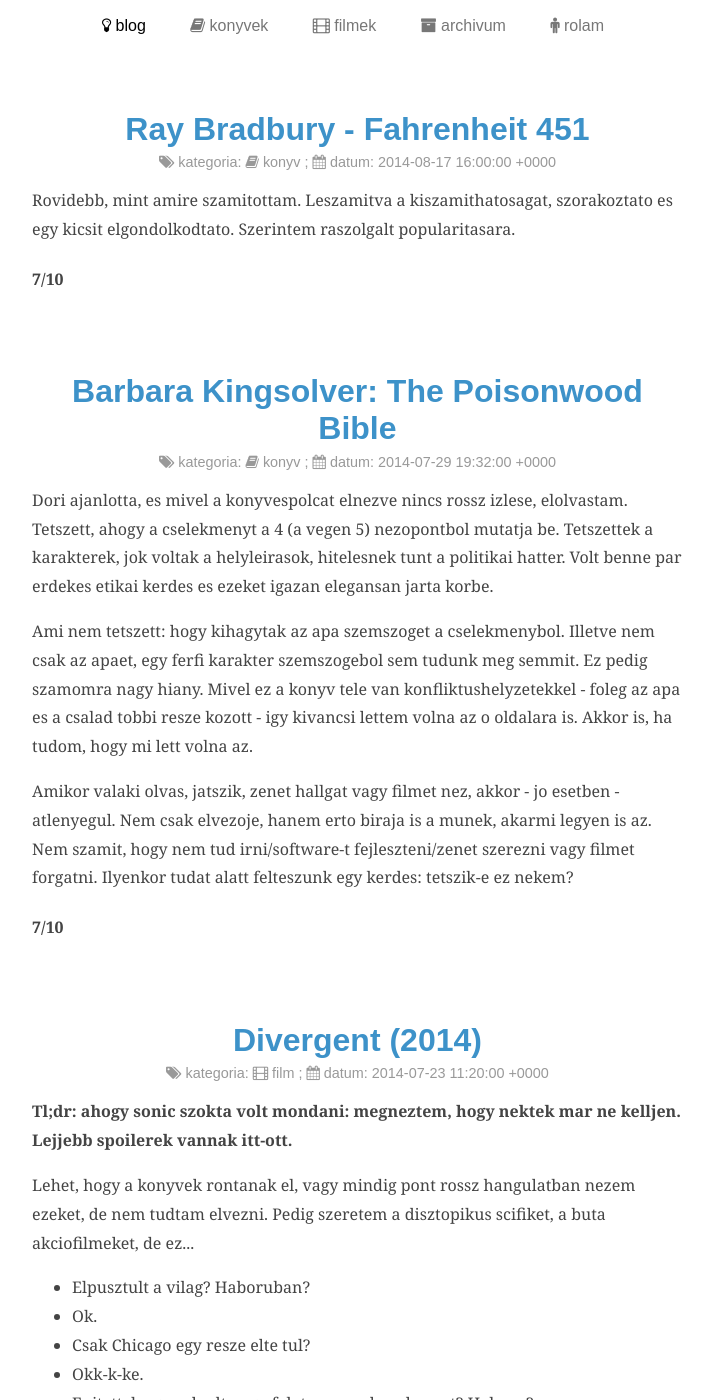
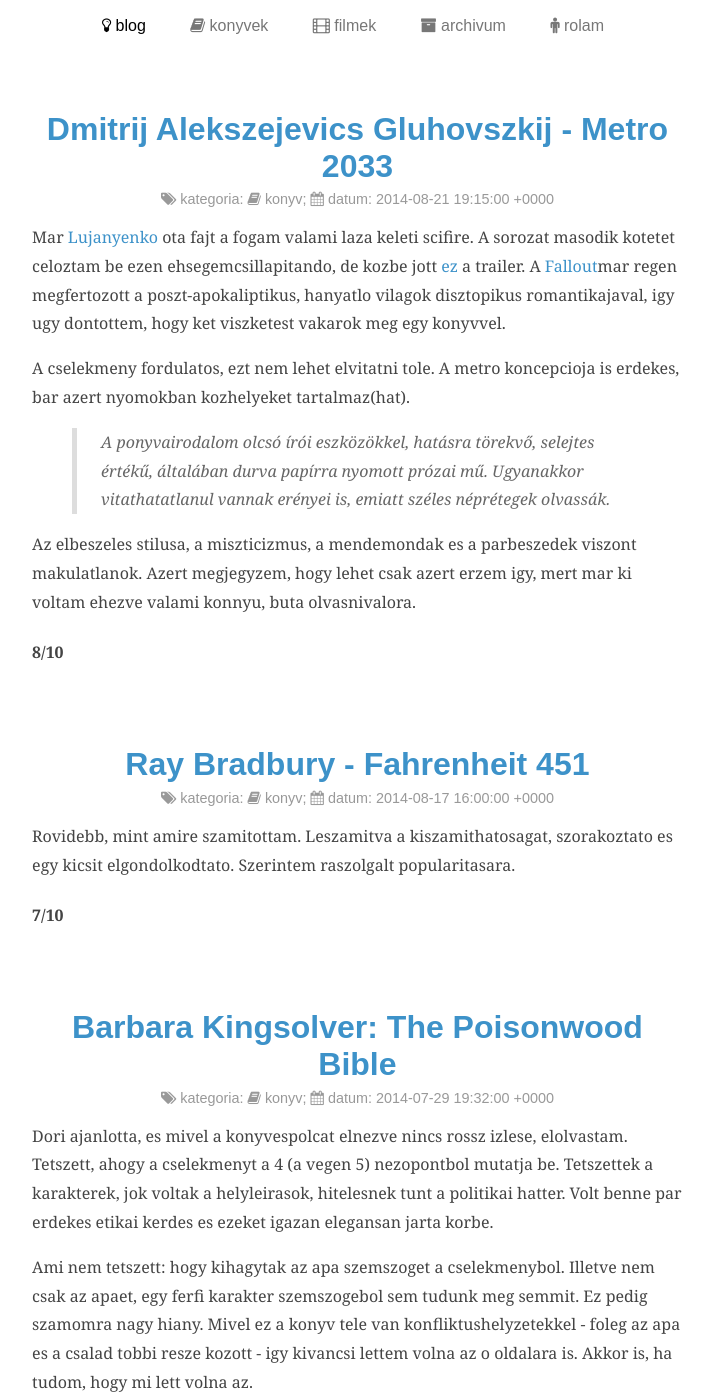
Before and after one commit to 4p3/4p3.github.io, a Jekyll site: the page built from index.html, in a window 1280 px wide and 1400 px high. Shown: the whole window, without its empty margins (287-1000 px from the left). Built offline with Jekyll 4.4.1, drawn with Linux system fonts in a browser that asks for light colours; Markdown is read by kramdown in place of the engine named in the settings; the list of posts is cut into pages by our own code; some of the changed text lies outside the part shown.

Commit message:
added metro 2033 and a minor fix

```diff
--- /dev/null
+++ b/_posts/2014-08-21-metro.markdown
@@ -0,0 +1,17 @@
+---
+layout: post
+title:  "Dmitrij Alekszejevics Gluhovszkij - Metro 2033"
+date:   2014-08-21 19:15:00
+categories: 'konyv'
+tags: ['scifi','disztopia','metro']
+---
+
+Mar <a href="/konyv/2012/01/01/ugrasazurbe.html">Lujanyenko</a> ota fajt a fogam valami laza keleti scifire. A sorozat masodik kotetet celoztam be ezen ehsegemcsillapitando, de kozbe jott <a href="https://www.youtube.com/watch?v=epZQxHoe7YI">ez</a> a trailer. A <a href="https://en.wikipedia.org/wiki/Fallout_%28series%29">Fallout</a>mar regen megfertozott a poszt-apokaliptikus, hanyatlo vilagok disztopikus romantikajaval, igy ugy dontottem, hogy ket viszketest vakarok meg egy konyvvel.
+
+A cselekmeny fordulatos, ezt nem lehet elvitatni tole. A metro koncepcioja is erdekes, bar azert nyomokban kozhelyeket tartalmaz(hat).
+
+<blockquote>A ponyvairodalom olcsó írói eszközökkel, hatásra törekvő, selejtes értékű, általában durva papírra nyomott prózai mű. Ugyanakkor vitathatatlanul vannak erényei is, emiatt széles néprétegek olvassák.</blockquote>
+
+Az elbeszeles stilusa, a miszticizmus, a mendemondak es a parbeszedek viszont makulatlanok. Azert megjegyzem, hogy lehet csak azert erzem igy, mert mar ki voltam ehezve valami konnyu, buta olvasnivalora.
+
+<h4>8/10</h4>
```
Also changed, not shown: index.html (+4 -4 lines).
